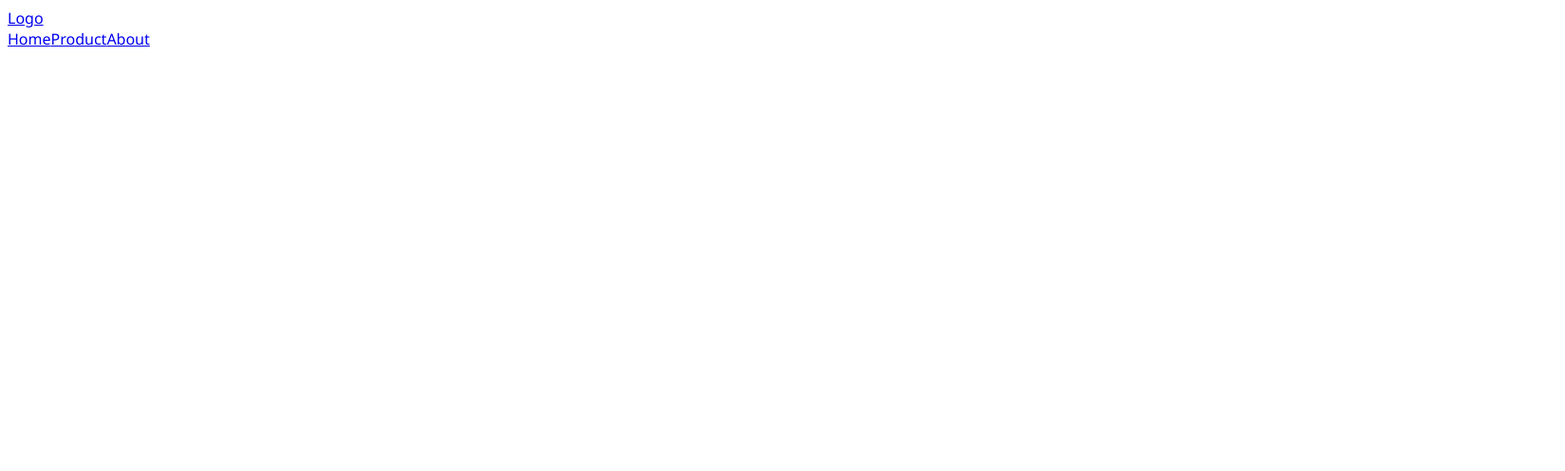
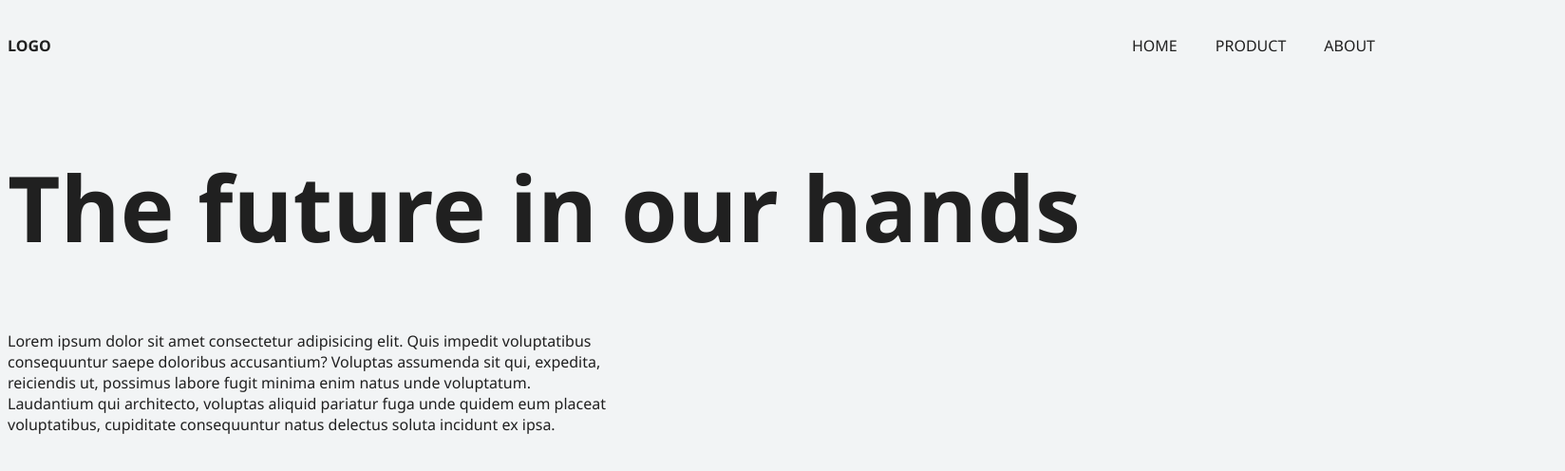
Before and after one commit to AlishaSoedamah/Landingspage, a Gatsby site: page / in a window 1280 px wide. Shown: the whole page at 95% size, 1648 px wide, since content can reach past the window. Built offline with nearby package versions, Linux system fonts and the light colour scheme; Gatsby itself is replaced by a stand-in of ours.

Commit message:
Basic markup down

```diff
--- /dev/null
+++ b/src/components/banner.js
@@ -0,0 +1,36 @@
+import React from 'react'
+// import { useStaticQuery, graphql } from 'gatsby'
+// import Img from "gatsby-image"
+
+const Banner = () => {
+//  const query = graphql`
+//     query {
+//         file(relativePath: { eq: "../images/example.png" }) {
+//         childImageSharp {
+//             fixed(width: 300) {
+//             ...GatsbyImageSharpFixed
+//             }
+//         }
+//         }
+//     }
+// `
+    return (
+        <div className="banner">
+            <div className="container">
+                <div className="row">
+                    <div className="main-text">
+                       <h1>The future in our hands</h1>
+                    </div>
+                    <div className="sub-text">
+                        Lorem ipsum dolor sit amet consectetur adipisicing elit. Quis impedit voluptatibus consequuntur saepe doloribus accusantium? Voluptas assumenda sit qui, expedita, reiciendis ut, possimus labore fugit minima enim natus unde voluptatum. Laudantium qui architecto, voluptas aliquid pariatur fuga unde quidem eum placeat voluptatibus, cupiditate consequuntur natus delectus soluta incidunt ex ipsa.
+                    </div>
+                    <div className="main-img">
+                    {/* <Img fixed={data.file.childImageSharp.fixed} /> */}
+                    </div>
+                </div>
+            </div>
+        </div>
+    );
+}
+
+export default Banner;
--- a/src/components/header.js
+++ b/src/components/header.js
@@ -4,6 +4,7 @@ import { Link } from "gatsby"
 const Header = () => (
   <header>
     <div className="container">
+      <div className="inner-header">
         <div className="logo">
           <Link to="/" >Logo</Link>
         </div>
@@ -15,6 +16,7 @@ const Header = () => (
           </nav>
         </div>
       </div>
+    </div>
   </header>
 )
 
--- a/src/pages/index.js
+++ b/src/pages/index.js
@@ -3,9 +3,11 @@ import '../styles/styles.scss'
 
 //Import components
 import Header from '../components/header'
+import Banner from '../components/banner'
 const IndexPage = () => (
   <div>
     <Header/>
+    <Banner/>
   </div>
 )
 
--- a/src/styles/styles.scss
+++ b/src/styles/styles.scss
@@ -1,4 +1,12 @@
 $font: "ariel", 'Segoe UI', Tahoma, Geneva, Verdana, sans-serif;
+
+//noted these for later
+// 1600, 1440, 1280, 1120, 960, 800
+
+//Headings
+h1 {font-size: 6rem};
+h2 {font-size: 3rem};
+h3 {font-size: 1.5rem};
 
 //Colours
 $off-white: #f2f4f5;
@@ -8,22 +16,77 @@ $orange-accent: rgb(248, 83, 0);
 body {
     font-family: $font;
     font-size: 16px;
+    background-color: $off-white;
+    color: $off-black;
 }
 
+//WORK ON MOBILE SITE FIRST!!!
 .container {
-    width: 1640px;
-    min-width: 1640px;
+    width: 1440px;
+    min-width: 1440px;
     margin: 0 auto;
-    @media (max-width: 1440px) {
-        with: 1280px;
-        min-with: 1280px;
-    }
     @media (max-width: 1280px) {
         with: 976px;
         min-with: 976px;
     }
-    @media (max-width: 976px) {
-        with: 768pc;
-        min-with: 768pc;
+    @media (max-width: 800px) {
+        with: 500px;
+        min-with: 500px;
     }
 }
+
+//Header
+header {
+    height: 80px;
+    width: 100%;
+    top: 0;
+    z-index: 10;
+    .inner-header {
+        display: flex;
+        align-items: center;
+        justify-content: space-between;
+        height: 80px;
+        .logo {
+            a {
+                font-weight: 700;
+                text-decoration: none;
+                text-transform: uppercase;
+                color: $off-black;
+            }
+        }
+        .navigation {
+            nav {
+                a {
+                    margin: 0 20px;
+                    text-decoration: none;
+                    text-transform: uppercase;
+                    color: $off-black;
+                    &:last-child {
+                        margin-right: 0;
+                    }
+                }
+            }
+        }
+    }
+
+}
+
+//Banner
+.banner {
+    .row {
+        height: 100vh;
+        .main-text {
+            display: flex;
+            align-items: center;
+            background-color: $off-white;
+            position: relative;
+        }
+        .sub-text {
+            display: flex;
+            align-items: center;
+            background-color: $off-white;
+            position: relative;
+            max-width: 640px;
+        }
+    }
+}
```
Lines whose indentation alone changed are shown as unchanged.
